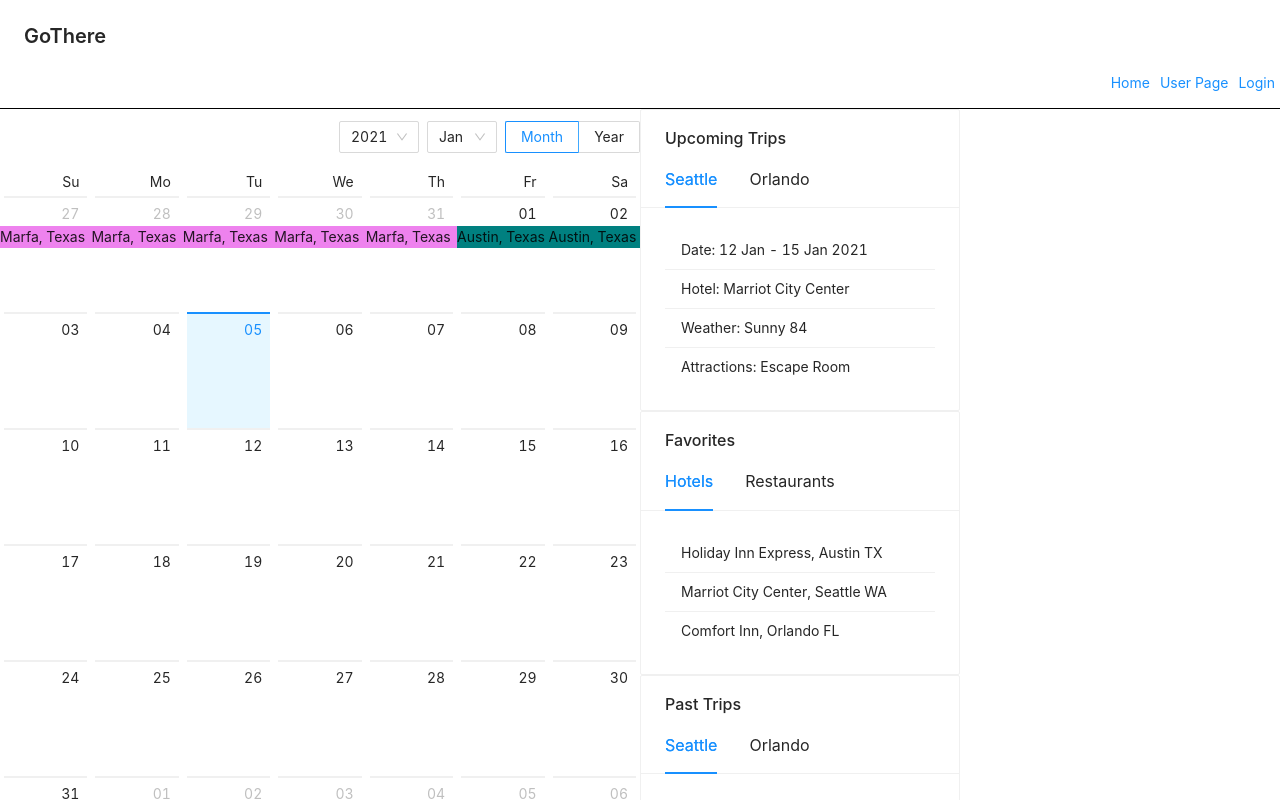
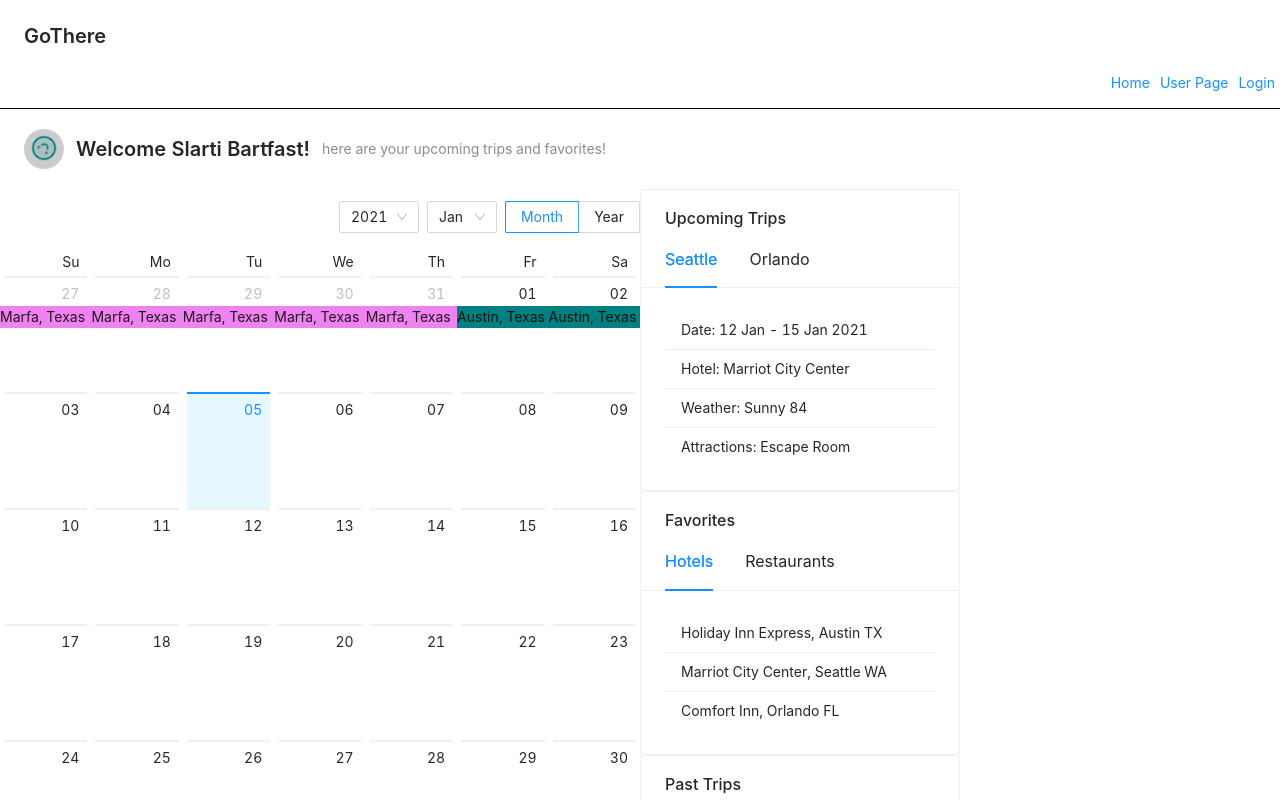
Before and after one commit to hratx-blue-ocean/GoThere, a React (Create React App) app in the folder client/: page /userPage in a window 1280 px wide. Shown: the top 800 px of the page. Built offline with nearby package versions, Linux system fonts and the light colour scheme.

Commit message:
avatar rendering in user page header, random color per load

```diff
--- a/client/package.json
+++ b/client/package.json
@@ -3,6 +3,7 @@
   "version": "0.1.0",
   "private": true,
   "dependencies": {
+    "@ant-design/icons": "^4.3.0",
     "@testing-library/jest-dom": "^5.11.4",
     "@testing-library/react": "^11.1.0",
     "@testing-library/user-event": "^12.1.10",
--- a/client/src/pages/UserPage/UserPage.js
+++ b/client/src/pages/UserPage/UserPage.js
@@ -1,5 +1,6 @@
 import React, { useState } from 'react';
-import { Alert } from 'antd';
+import { Alert, PageHeader } from 'antd';
+import { SmileTwoTone } from '@ant-design/icons';
 import moment from 'moment';
 import "./userPage.css";
 import dummyTrips from "../../dummy-data/dummyTripsArray";
@@ -22,13 +23,25 @@ export default function UserPage() {
         return trips;
       }
     }
-
   const nextTrip = dummyTrips.find(isNext);
+  //message populating alert
   const weather = 'Sunny, 52 degrees';
   const tripMessage = nextTrip ? (`You have a trip in the next few days to ${nextTrip.location} on ${nextTrip.startDate}, the weather will be a ${weather}`) : null;
 
+  //welcome user profile headers
+  let username = 'Slarti Bartfast';
+  const welcomeMessage = `Welcome ${username}!`;
+  //user avatar
+  const colorScheme = ['teal', 'olive', 'purple', 'orange'];
+  const avatarColor = colorScheme[Math.floor(Math.random() * colorScheme.length)];
+
   return (
     <>
+    <PageHeader
+    avatar={{size:"large", icon:<SmileTwoTone spin twoToneColor={avatarColor}/>}}
+    title={welcomeMessage}
+    subTitle="here are your upcoming trips and favorites!"
+    />
     <div className='eminent trip'>
       {visible && nextTrip !== undefined ? (
         <Alert
```
Also changed, not shown: 1 other file (tests, documents, lock files or other folders).
